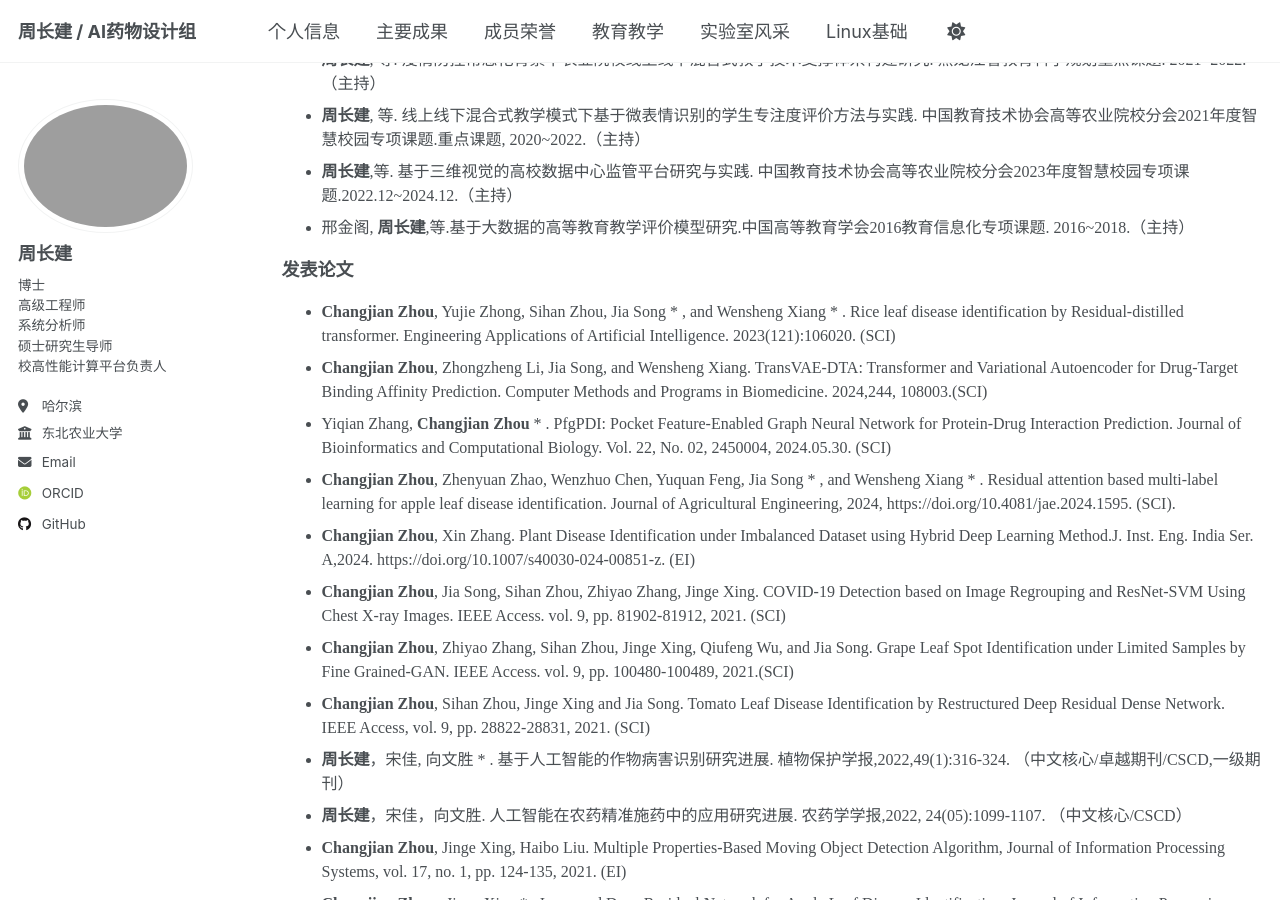
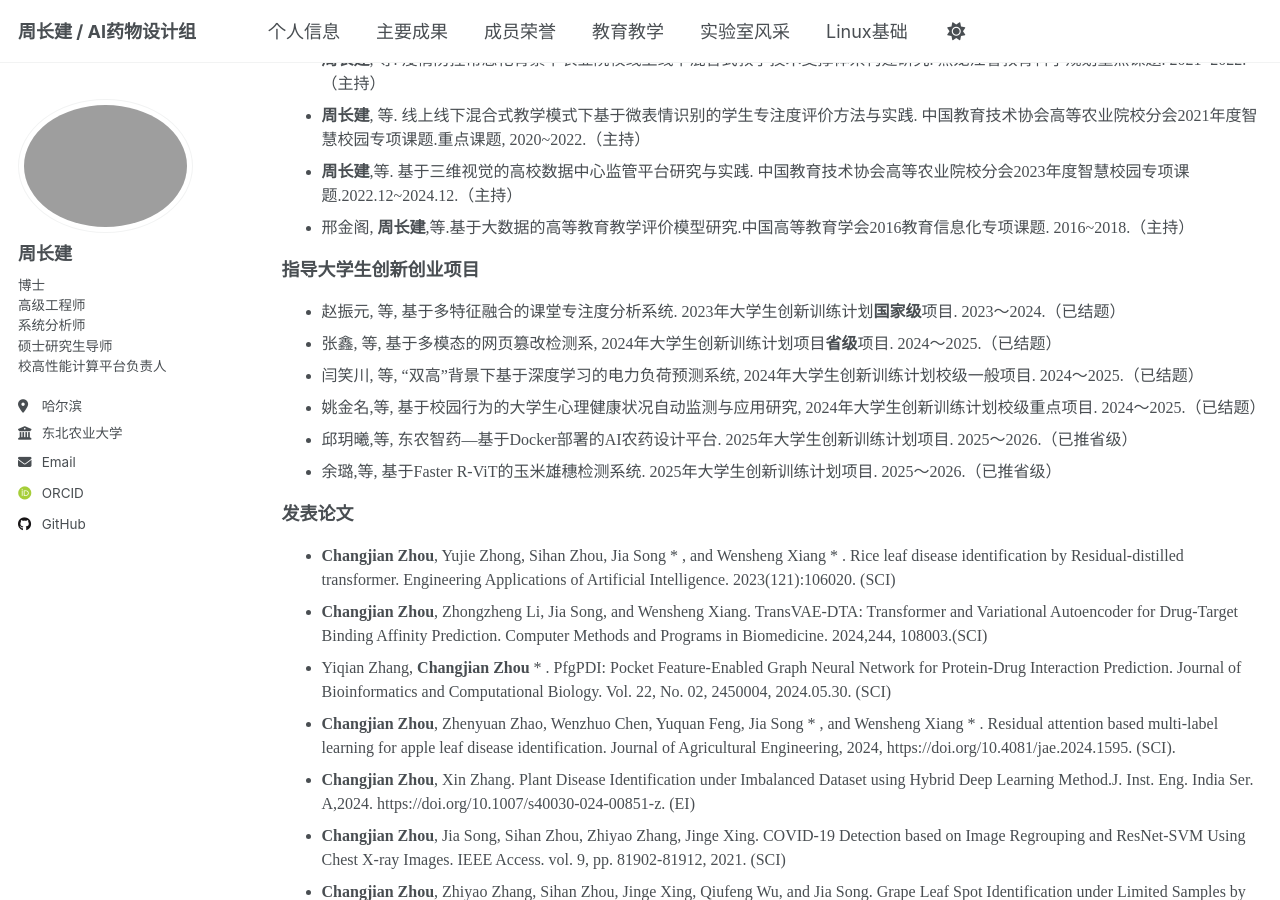
Before and after one commit to HPC-NEAU/zhoucj, a Jekyll site: the page built from _pages/publications.md, in a window 1280 px wide and 900 px high, scrolled down 537 px. Built offline with Jekyll 4.4.1, drawn with Linux system fonts in a browser that asks for light colours; some web fonts are replaced.

Commit message:
Update publications.md

```diff
--- a/_pages/publications.md
+++ b/_pages/publications.md
@@ -32,6 +32,15 @@ redirect_from:
 	<li> 邢金阁, <b>周长建</b>,等.基于大数据的高等教育教学评价模型研究.中国高等教育学会2016教育信息化专项课题. 2016~2018.（主持）</li>
 </ul>
 
+		<font face="微软雅黑" size=4><b>指导大学生创新创业项目</b></font>
+<ul>
+	<li> 赵振元, 等, 基于多特征融合的课堂专注度分析系统. 2023年大学生创新训练计划<b>国家级</b>项目. 2023～2024.（已结题）</li>
+	<li> 张鑫, 等, 基于多模态的网页篡改检测系, 2024年大学生创新训练计划项目<b>省级</b>项目. 2024～2025.（已结题）</li>
+	<li> 闫笑川, 等, “双高”背景下基于深度学习的电力负荷预测系统, 2024年大学生创新训练计划校级一般项目. 2024～2025.（已结题）</li>
+	<li> 姚金名,等, 基于校园行为的大学生心理健康状况自动监测与应用研究, 2024年大学生创新训练计划校级重点项目. 2024～2025.（已结题）</li>
+	<li> 邱玥曦,等, 东农智药—基于Docker部署的AI农药设计平台. 2025年大学生创新训练计划项目. 2025～2026.（已推省级）</li>
+	<li> 余璐,等, 基于Faster R-ViT的玉米雄穗检测系统. 2025年大学生创新训练计划项目. 2025～2026.（已推省级）</li>
+</ul>
 
 		<font face="微软雅黑" size=4><b>发表论文</b></font>
 <ul>
```
